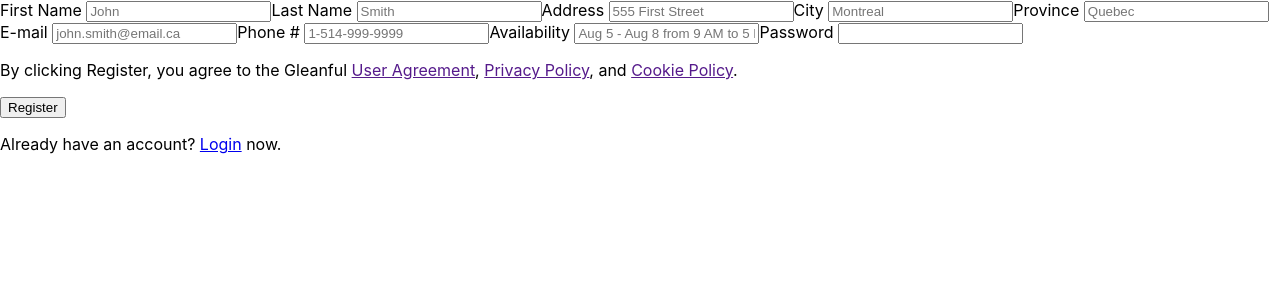
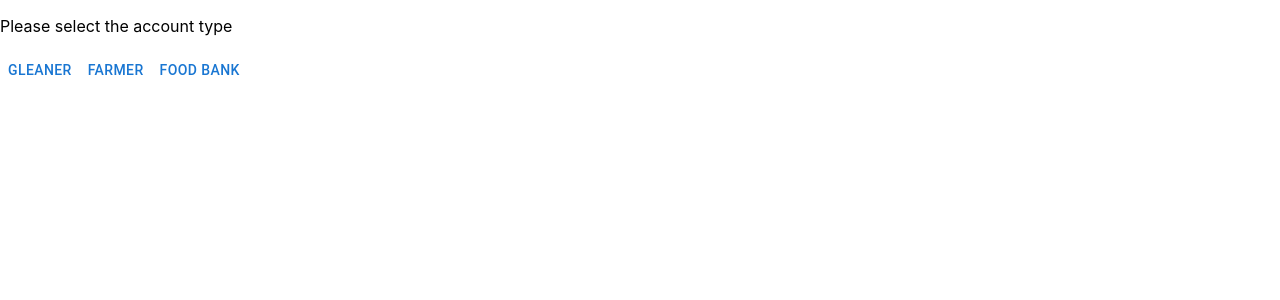
Before and after one commit to 1anakin20/earth-day, a React (Create React App) app in the folder frontend/: page /register in a window 1280 px wide. Shown: the top 300 px of the page. Built offline with nearby package versions, Linux system fonts and the light colour scheme.

Commit message:
Convert to use Material UI style

```diff
--- a/frontend/src/components/Register.js
+++ b/frontend/src/components/Register.js
@@ -1,9 +1,12 @@
 import { useState } from 'react';
 import { Link } from "react-router-dom";
+
 import './Register.css';
+import Button from '@mui/material/Button';
+import TextField from '@mui/material/TextField';
 
 function Register() {
-  const [role, setRole] = useState('gleaner');
+  const [role, setRole] = useState('');
   const [foodBankName, setFoodBankName] = useState('');
   const [firstName, setFirstName] = useState('');
   const [lastName, setLastName] = useState('');
@@ -22,100 +25,104 @@ function Register() {
     if (!password) alert('Please enter your password');
   };
 
-  return (
+  return role ? (
     <form>
       {role === 'foodBank' && (
         <>
-          <label>Food Bank Name </label>
-          <input
+          <TextField
             type='text'
             value={foodBankName}
             onChange={(e) => setFoodBankName(e.target.value)}
-            placeholder='Sam Food Bank'
+            placeholder='Food Bank Name'
           />
         </>
       )}
 
-      <label>First Name </label>
-      <input
+      <TextField
         type='text'
         value={firstName}
         onChange={(e) => setFirstName(e.target.value)}
-        placeholder='John'
+        placeholder='First Name'
+        focused
       />
 
-      <label>Last Name </label>
-      <input
+      <TextField
         type='text'
         value={lastName}
         onChange={(e) => setLastName(e.target.value)}
-        placeholder='Smith'
+        placeholder='Last Name'
       />
 
-      <label>Address </label>
-      <input
+      <TextField
         type='text'
         value={address}
         onChange={(e) => setAddress(e.target.value)}
-        placeholder='555 First Street'
+        placeholder='Address'
       />
 
-      <label>City </label>
-      <input
+      <TextField
         type='text'
         value={city}
         onChange={(e) => setCity(e.target.value)}
-        placeholder='Montreal'
+        placeholder='City'
       />
 
-      <label>Province </label>
-      <input
+      <TextField
         type='text'
         value={province}
         onChange={(e) => setProvince(e.target.value)}
-        placeholder='Quebec'
+        placeholder='Province'
       />
 
-      <label>E-mail </label>
-      <input
+      <TextField
         type='email'
         value={email}
         onChange={(e) => setEmail(e.target.value)}
-        placeholder='john.smith@email.ca'
+        placeholder='Email'
       />
 
-      <label>Phone # </label>
-      <input
+      <TextField
         type='text'
         value={phone}
         onChange={(e) => setPhone(e.target.value)}
-        placeholder='1-514-999-9999'
+        placeholder='Phone #'
       />
 
-      <label>Availability </label>
-      <input
+      <TextField
         type='text'
         value={availability}
         onChange={(e) => setAvailability(e.target.value)}
-        placeholder='Aug 5 - Aug 8 from 9 AM to 5 PM'
+        placeholder='Availability'
       />
 
-      <label>Password </label>
-      <input
+      <TextField
         type='password'
         value={password}
         onChange={(e) => setPassword(e.target.value)}
+        placeholder='Password'
       />
 
       <p>By clicking Register, you agree to the Gleanful <a href=''>User Agreement</a>, <a href=''>Privacy Policy</a>, and <a href=''>Cookie Policy</a>.</p>
 
-      <button onClick={register}>
+      <Button onClick={register}>
         Register
-      </button>
+      </Button>
 
       <p>Already have an account? <Link to="/">Login</Link> now.</p>
     </form>
-  );
-}
+): (
+  <section>
+    <p>Please select the account type</p>
+    <Button onClick={() => setRole('gleaner')}>
+      Gleaner
+    </Button>
+    <Button onClick={() => setRole('farmer')}>
+      Farmer
+    </Button>
+    <Button onClick={() => setRole('foodBank')}>
+      Food Bank
+    </Button>
+  </section>
+)}
 
 export default Register;
```
